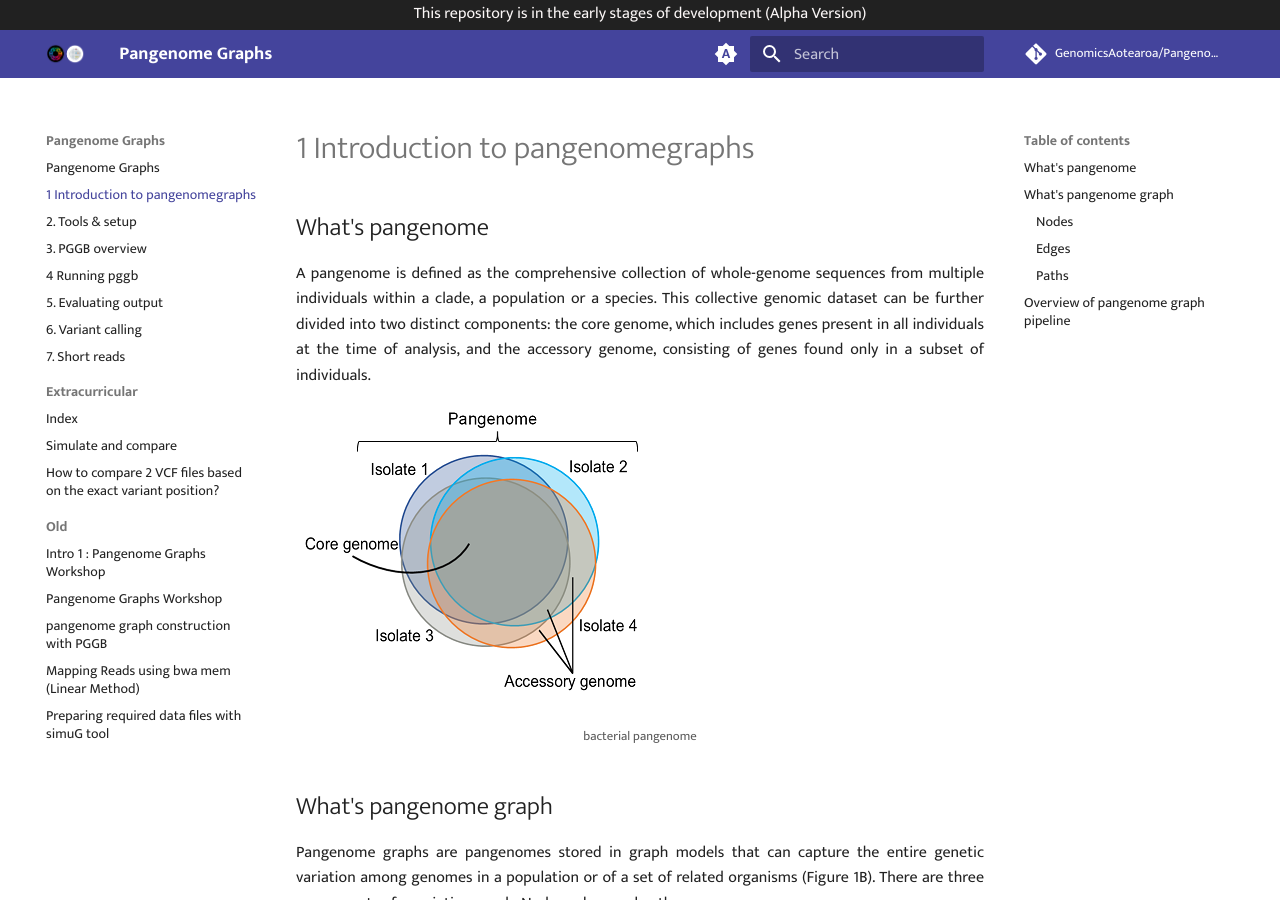
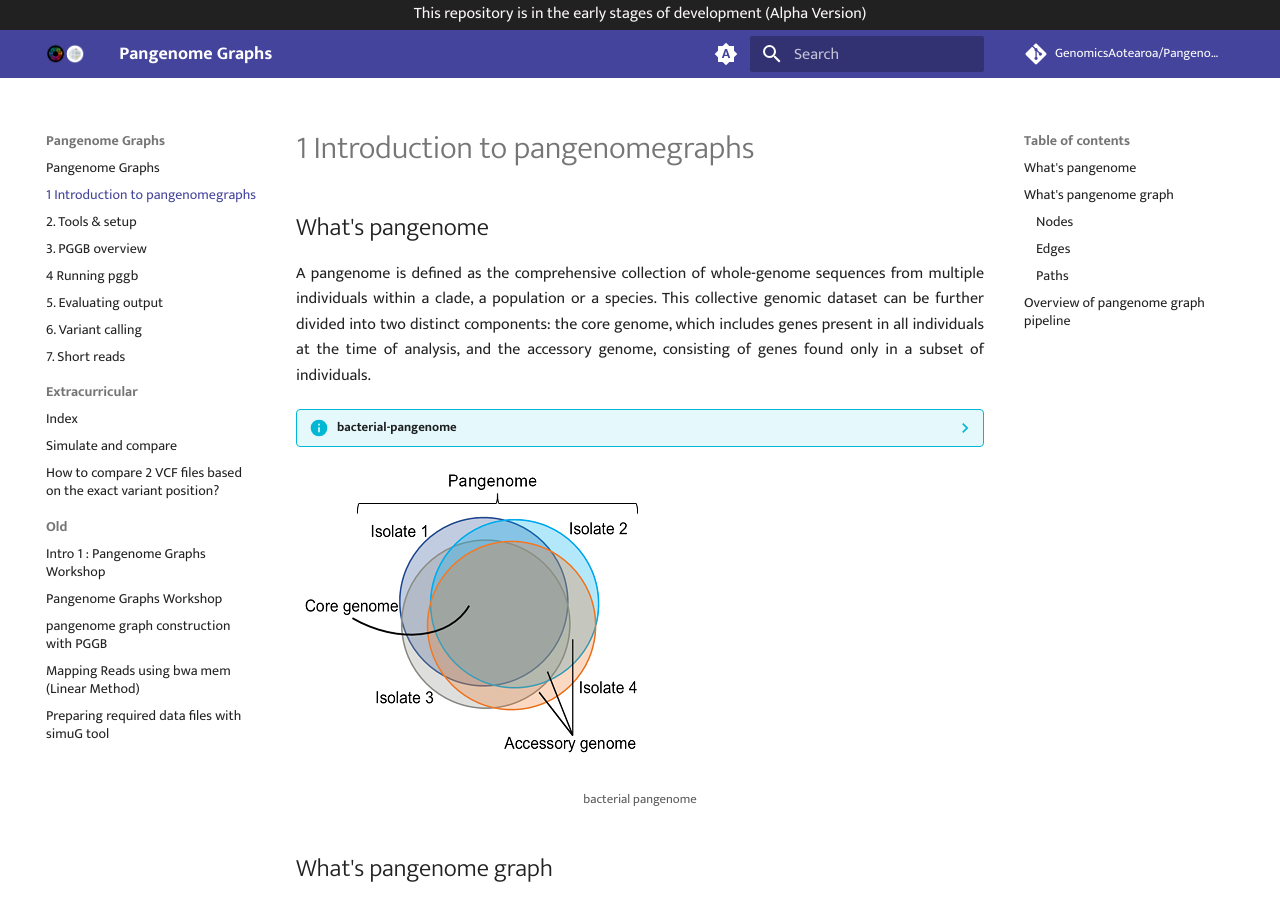
Before and after one commit to GenomicsAotearoa/Pangenome-Graphs-Workshop, an MkDocs documentation site: the page built from docs/1_Introduction_to_pangenomegraphs.md, in a window 1280 px wide and 900 px high. Built offline with MkDocs 1.6.1 and Material for MkDocs 9.7.7, drawn with Linux system fonts in a browser that asks for light colours; comment, search, counter and statistics services are not loaded.

Commit message:
Update 1_Introduction_to_pangenomegraphs.md

```diff
--- a/docs/1_Introduction_to_pangenomegraphs.md
+++ b/docs/1_Introduction_to_pangenomegraphs.md
@@ -5,6 +5,7 @@
 A pangenome is defined as the comprehensive collection of whole-genome sequences from multiple individuals within a clade, a population or a species. This collective genomic dataset can be further divided into two distinct components: the core genome, which includes genes present in all individuals at the time of analysis, and the accessory genome, consisting of genes found only in a subset of individuals.
 </p>
 
+??? info "bacterial-pangenome"
 ![bacterial-pangenome](theme_figures/bacterial-pangenome-small.png)
 <center><small>bacterial pangenome</small></center>
 
```
